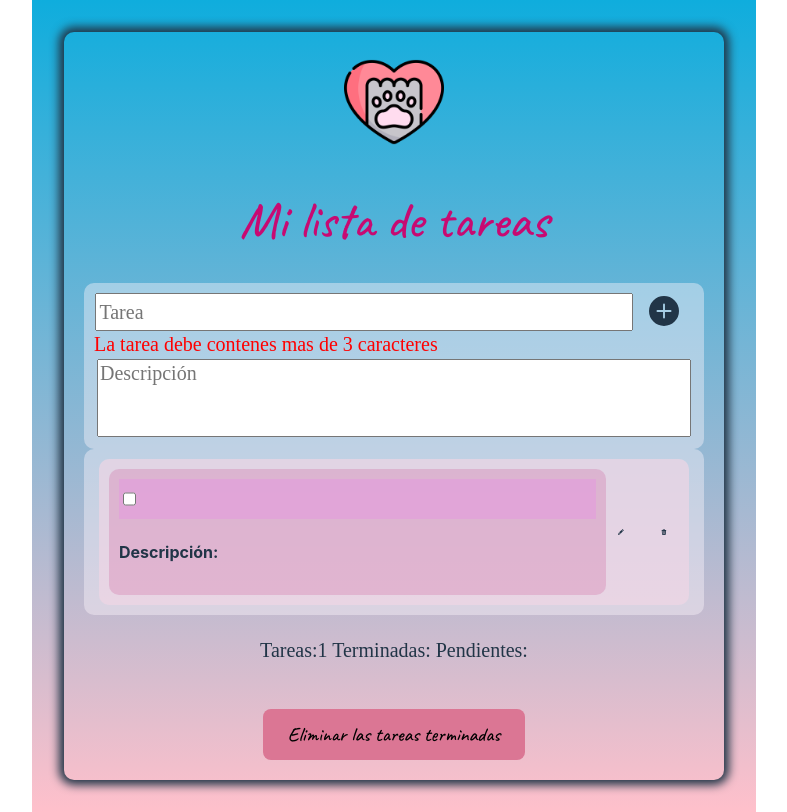
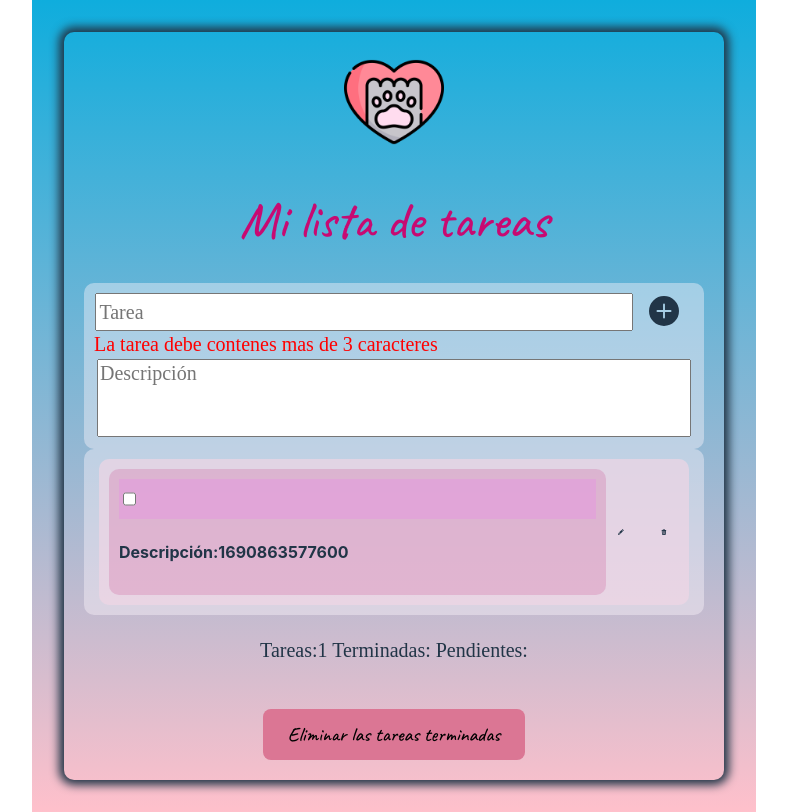
Before and after one commit to legive/my-react-task-list, a React (Vite) app: page / in a window 1280 px wide. Both pictures are taken after a click on the element 870 px from the left and 387 px from the top of the page. Shown: the whole page, without its empty margins (206-993 px from the left). Built offline with nearby package versions, Linux system fonts and the light colour scheme; a web font is replaced by a local one.

Commit message:
Se actualizaron las funciones

```diff
--- a/src/components/Task.jsx
+++ b/src/components/Task.jsx
@@ -7,7 +7,7 @@ import App from '../App.css'
 import { BsPencilFill, BsFillTrash3Fill, BsPlusSquareFill } from "react-icons/bs";
 import { useActions } from "./hooks/useActions";
 
-export default function Task ({id, taskN, taskD, isComplete, taskList, handleDelete, handleUpdate}) {
+export default function Task ({id, taskN, taskD, isComplete, taskList, deleteTask, handleUpdate, handleCheckUpdate}) {
 
   const [taskNew, settaskNew]=useState("");
 
@@ -26,10 +26,11 @@ export default function Task ({id, taskN, taskD, isComplete, taskList, handleDel
 
    const newState=!isComplete
    setcheckedStatus(newState)
-   taskArray[id-1].isComplete=newState
+
    let index=taskArray.findIndex(task =>task.id == id);
    taskArray[index].complete=newState;
-  //handleCompletedPendients()
+   handleCheckUpdate(id)
+
 
    }
  /*   const handleDelete=(id)=>{
@@ -67,12 +68,12 @@ export default function Task ({id, taskN, taskD, isComplete, taskList, handleDel
 
       <div>
         <p></p>
-        <h4>Descripción: {taskD}</h4></div>
+        <h4>Descripción:{id} {taskD}</h4></div>
       </div>
 
       <div className="buttons">
       <div onClick={()=>handleUpdate(id)} ><BsPencilFill className="icon"/></div>
-      <div onClick={()=>handleDelete(id)}><BsFillTrash3Fill className="icon"/></div>
+      <div onClick={()=>deleteTask(id)}><BsFillTrash3Fill className="icon"/></div>
 
       </div>
 
```
